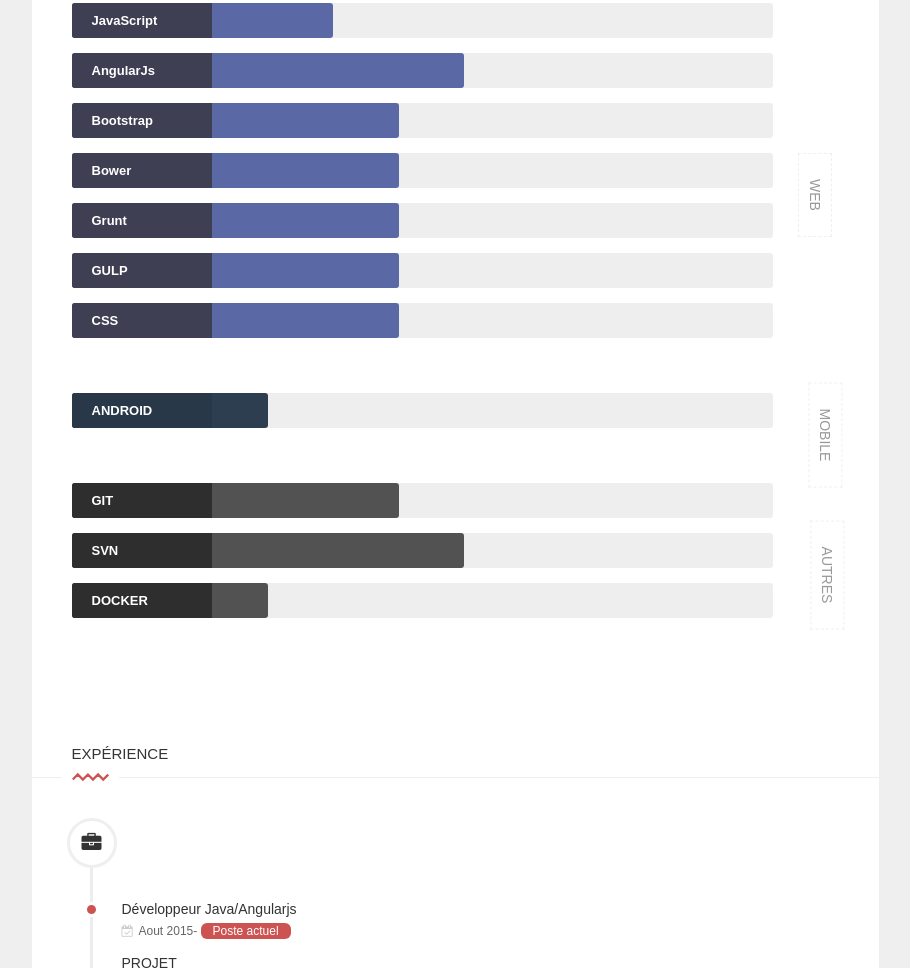
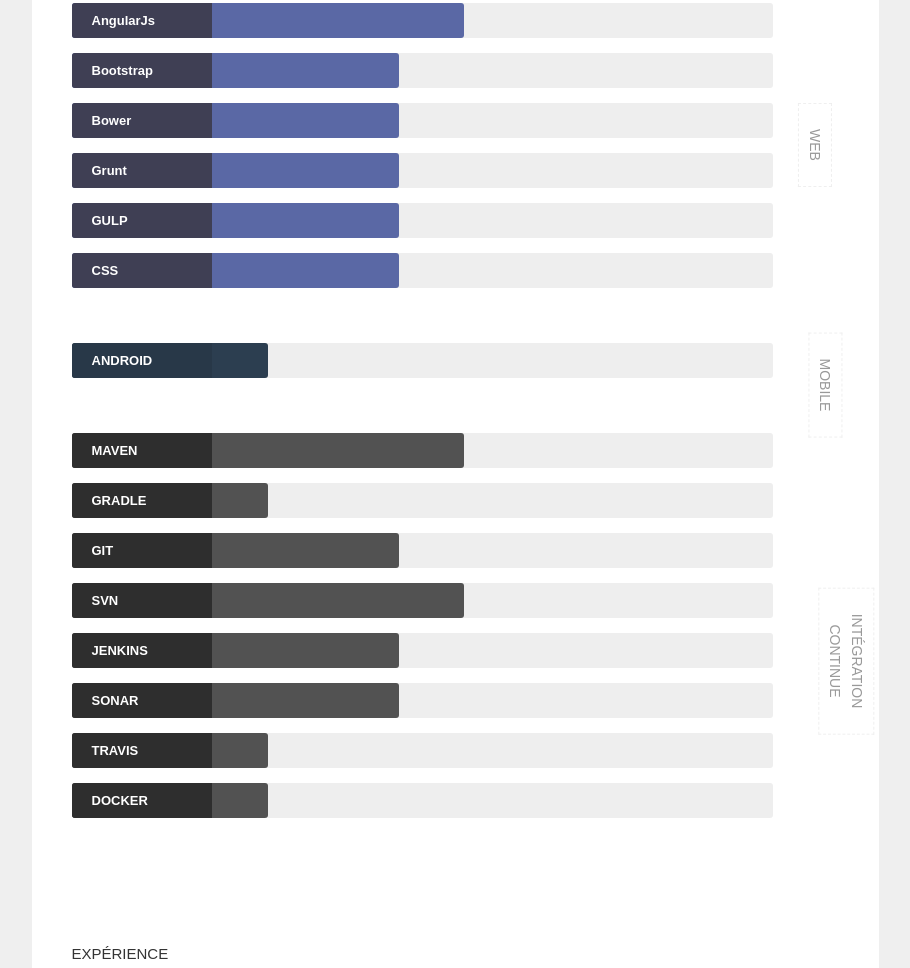
Before and after one commit to omarouen/omarouen.github.io, a plain HTML site: page index.html in a window 1280 px wide. Shown: the part 962-1930 px from the top of the page, without its empty margins (331-1241 px from the left). Drawn offline with nearby package versions, Linux system fonts and the light colour scheme; a web font is replaced by a local one.

Commit message:
compétance

```diff
--- a/index.html
+++ b/index.html
@@ -232,13 +232,7 @@
                                                 </div>
                                                 <div class="skillbar clearfix " data-percent="50%">
                                                     <div class="skillbar-title" style="background: #2980b9;">
-                                                        <span>MAVEN</span></div>
-                                                    <div class="skillbar-bar" style="background: #3498db;"></div>
-                                                    <div class="skill-bar-percent"></div>
-                                                </div>
-                                                <div class="skillbar clearfix " data-percent="30%">
-                                                    <div class="skillbar-title" style="background: #2980b9;"><span>GRADLE</span>
-                                                    </div>
+                                                        <span>JSF</span></div>
                                                     <div class="skillbar-bar" style="background: #3498db;"></div>
                                                     <div class="skill-bar-percent"></div>
                                                 </div>
@@ -383,6 +377,18 @@
                                         <div class="vc">
 
                                             <div class="col-md-11">
+                                                <div class="skillbar clearfix " data-percent="60%">
+                                                    <div class="skillbar-title" style="background: #333333;">
+                                                        <span>MAVEN</span></div>
+                                                    <div class="skillbar-bar" style="background: #525252;"></div>
+                                                    <div class="skill-bar-percent"></div>
+                                                </div>
+                                                <div class="skillbar clearfix " data-percent="30%">
+                                                    <div class="skillbar-title" style="background: #333333;">
+                                                        <span>GRADLE</span></div>
+                                                    <div class="skillbar-bar" style="background: #525252;"></div>
+                                                    <div class="skill-bar-percent"></div>
+                                                </div>
                                                 <div class="skillbar clearfix " data-percent="50%">
                                                     <div class="skillbar-title" style="background: #333333;">
                                                         <span>GIT</span></div>
@@ -392,6 +398,24 @@
                                                 <div class="skillbar clearfix " data-percent="60%">
                                                     <div class="skillbar-title" style="background: #333333;">
                                                         <span>SVN</span></div>
+                                                    <div class="skillbar-bar" style="background: #525252;"></div>
+                                                    <div class="skill-bar-percent"></div>
+                                                </div>
+                                                <div class="skillbar clearfix " data-percent="50%">
+                                                    <div class="skillbar-title" style="background: #333333;">
+                                                        <span>JENKINS</span></div>
+                                                    <div class="skillbar-bar" style="background: #525252;"></div>
+                                                    <div class="skill-bar-percent"></div>
+                                                </div>
+                                                <div class="skillbar clearfix " data-percent="50%">
+                                                    <div class="skillbar-title" style="background: #333333;">
+                                                        <span>SONAR</span></div>
+                                                    <div class="skillbar-bar" style="background: #525252;"></div>
+                                                    <div class="skill-bar-percent"></div>
+                                                </div>
+                                                <div class="skillbar clearfix " data-percent="30%">
+                                                    <div class="skillbar-title" style="background: #333333;">
+                                                        <span>TRAVIS</span></div>
                                                     <div class="skillbar-bar" style="background: #525252;"></div>
                                                     <div class="skill-bar-percent"></div>
                                                 </div>
@@ -406,7 +430,7 @@
 
                                             <div class="col-md-1">
                                                 <div class="title des">
-                                                    <span>Autres</span>
+                                                    <span>Intégration continue</span>
                                                 </div>
                                             </div>
 
```
